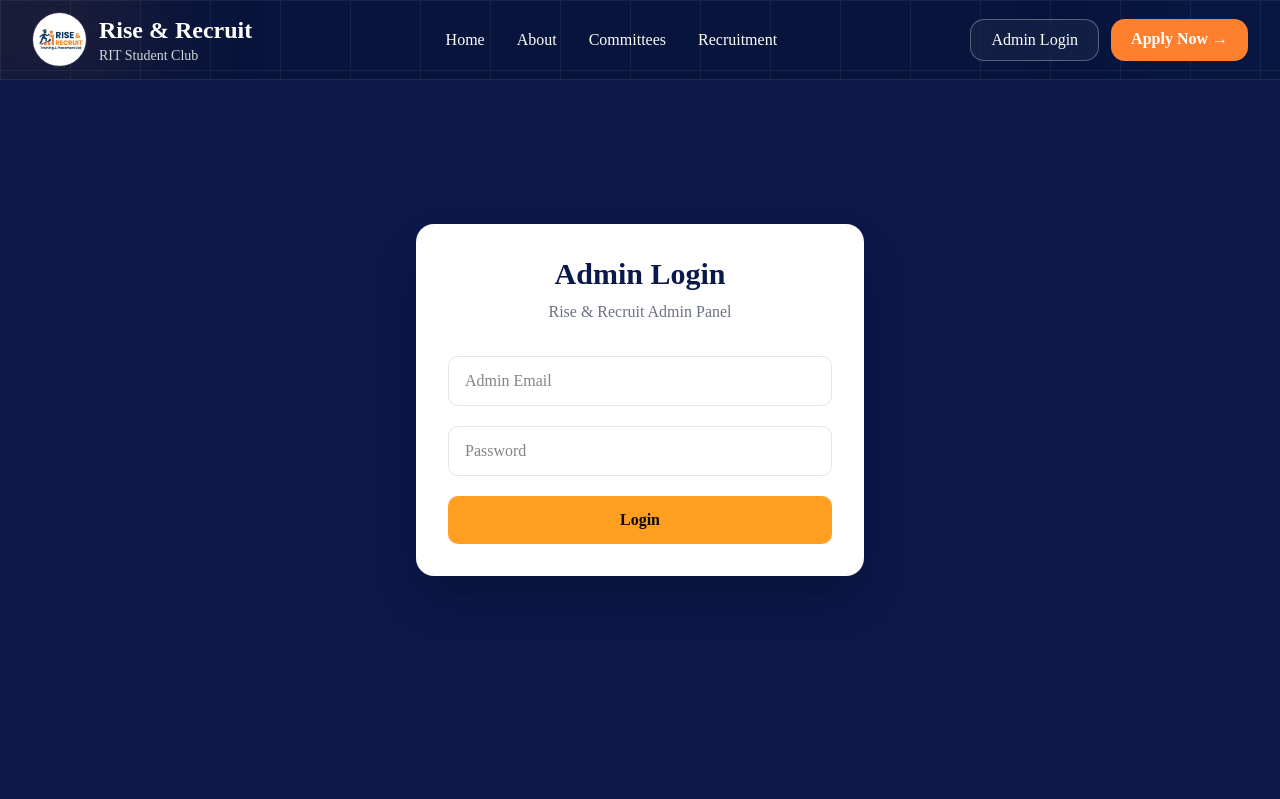
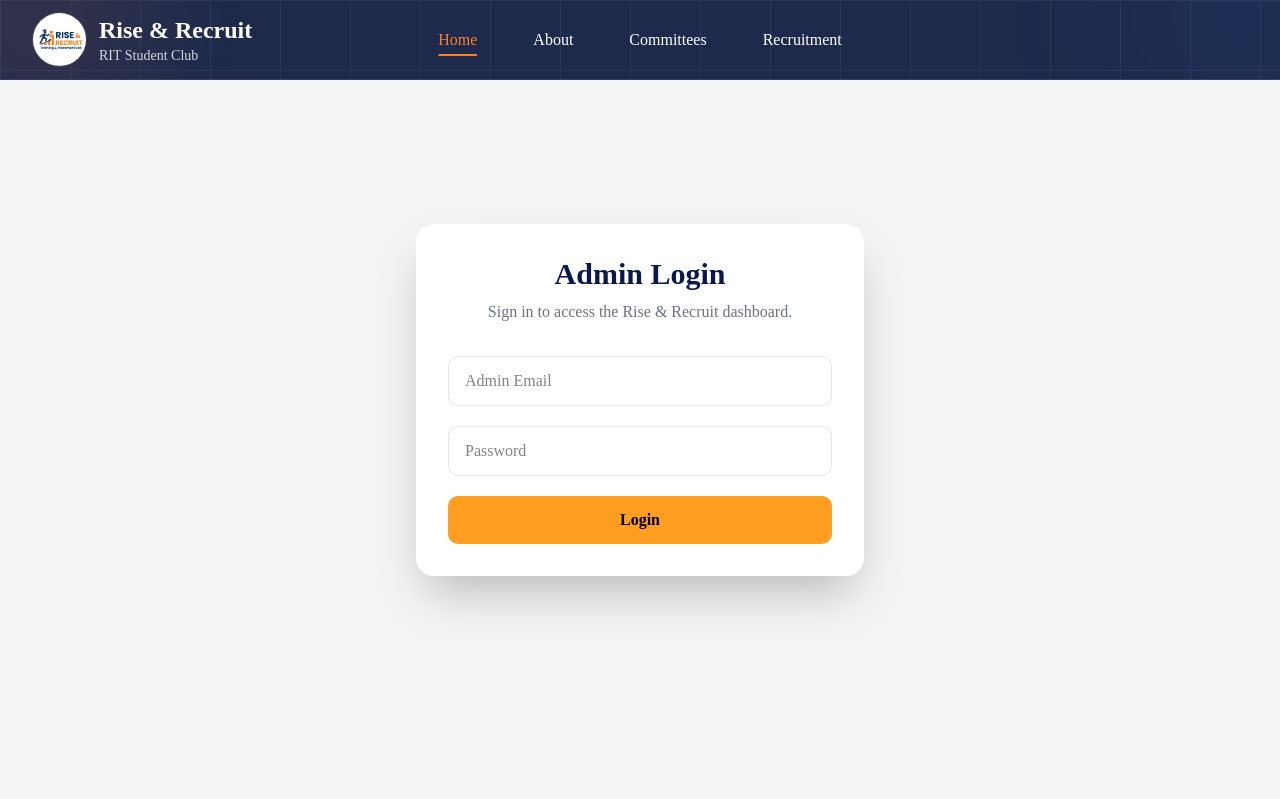
Before and after one commit to Sharayu-345/recruitment, a Next.js app: page /admin/login in a window 1280 px wide. Shown: the top 799 px of the page. Built offline with nearby package versions, Linux system fonts and the light colour scheme.

Commit message:
Update Hero, About, Committee, Recruitment, Footer, Navbar with matching bg/grid and 3D hover effects

```diff
--- a/app/admin/login/page.tsx
+++ b/app/admin/login/page.tsx
@@ -3,63 +3,60 @@
 import { useState } from "react";
 import { useRouter } from "next/navigation";
 
-export default function AdminLogin() {
+export default function AdminLoginPage() {
   const router = useRouter();
 
   const [email, setEmail] = useState("");
   const [password, setPassword] = useState("");
+  const [error, setError] = useState("");
+  const [loading, setLoading] = useState(false);
 
-  const handleLogin = async (e: React.FormEvent) => {
+  const handleSubmit = async (e: React.FormEvent) => {
     e.preventDefault();
+    setError("");
+    setLoading(true);
 
     try {
       const res = await fetch("/api/admin-login", {
         method: "POST",
-        headers: {
-          "Content-Type": "application/json",
-        },
-        body: JSON.stringify({
-          email,
-          password,
-        }),
+        headers: { "Content-Type": "application/json" },
+        body: JSON.stringify({ email, password }),
       });
 
       const data = await res.json();
 
       if (data.success) {
-        localStorage.setItem("admin", "true");
         router.push("/admin/dashboard");
       } else {
-        alert("Invalid Email or Password");
+        setError(data.message || "Invalid credentials");
       }
-
-    } catch (error) {
-      console.error(error);
-      alert("Something went wrong");
+    } catch (err) {
+      console.error(err);
+      setError("Something went wrong. Please try again.");
+    } finally {
+      setLoading(false);
     }
   };
 
   return (
-    <div className="min-h-screen bg-[#0B1849] flex items-center justify-center px-6">
+    <div className="min-h-screen flex items-center justify-center bg-gray-100 px-4">
       <div className="w-full max-w-md bg-white rounded-2xl shadow-2xl p-8">
-
         <h1 className="text-3xl font-bold text-center text-[#0B1849]">
           Admin Login
         </h1>
 
         <p className="text-center text-gray-500 mt-2 mb-8">
-          Rise & Recruit Admin Panel
+          Sign in to access the Rise & Recruit dashboard.
         </p>
 
-        <form onSubmit={handleLogin} className="space-y-5">
-
+        <form onSubmit={handleSubmit} className="space-y-5">
           <input
             type="email"
             placeholder="Admin Email"
             required
             value={email}
             onChange={(e) => setEmail(e.target.value)}
-            className="w-full border rounded-lg px-4 py-3 focus:ring-2 focus:ring-[#FF9E20] outline-none"
+            className="w-full border rounded-lg px-4 py-3 outline-none focus:ring-2 focus:ring-[#FF9E20]"
           />
 
           <input
@@ -68,18 +65,21 @@ export default function AdminLogin() {
             required
             value={password}
             onChange={(e) => setPassword(e.target.value)}
-            className="w-full border rounded-lg px-4 py-3 focus:ring-2 focus:ring-[#FF9E20] outline-none"
+            className="w-full border rounded-lg px-4 py-3 outline-none focus:ring-2 focus:ring-[#FF9E20]"
           />
+
+          {error && (
+            <p className="text-red-600 text-sm text-center">{error}</p>
+          )}
 
           <button
             type="submit"
-            className="w-full bg-[#FF9E20] hover:bg-orange-500 transition py-3 rounded-lg font-semibold"
+            disabled={loading}
+            className="w-full bg-[#FF9E20] hover:bg-orange-500 transition text-black font-semibold py-3 rounded-lg disabled:opacity-60"
           >
-            Login
+            {loading ? "Logging in..." : "Login"}
           </button>
-
         </form>
-
       </div>
     </div>
   );
--- a/app/api/admin-login/route.ts
+++ b/app/api/admin-login/route.ts
@@ -1,4 +1,7 @@
 import { NextResponse } from "next/server";
+import jwt from "jsonwebtoken";
+
+const JWT_SECRET = process.env.ADMIN_JWT_SECRET as string;
 
 export async function POST(req: Request) {
   try {
@@ -8,10 +11,26 @@ export async function POST(req: Request) {
       email === process.env.ADMIN_EMAIL &&
       password === process.env.ADMIN_PASSWORD
     ) {
-      return NextResponse.json({
+      const token = jwt.sign(
+        { role: "admin", email },
+        JWT_SECRET,
+        { expiresIn: "8h" }
+      );
+
+      const response = NextResponse.json({
         success: true,
         message: "Login successful",
       });
+
+      response.cookies.set("admin_session", token, {
+        httpOnly: true,
+        secure: process.env.NODE_ENV === "production",
+        sameSite: "lax",
+        path: "/",
+        maxAge: 60 * 60 * 8, // 8 hours, matches JWT expiry
+      });
+
+      return response;
     }
 
     return NextResponse.json(
@@ -21,7 +40,6 @@ export async function POST(req: Request) {
       },
       { status: 401 }
     );
-
   } catch (error) {
     console.error(error);
 
--- /dev/null
+++ b/app/api/admin-logout/route.ts
@@ -0,0 +1,15 @@
+import { NextResponse } from "next/server";
+
+export async function POST() {
+  const response = NextResponse.json({ success: true });
+
+  response.cookies.set("admin_session", "", {
+    httpOnly: true,
+    secure: process.env.NODE_ENV === "production",
+    sameSite: "lax",
+    path: "/",
+    maxAge: 0,
+  });
+
+  return response;
+}
--- a/components/Navbar.tsx
+++ b/components/Navbar.tsx
@@ -2,6 +2,7 @@
 
 import Image from "next/image";
 import Link from "next/link";
+import { useEffect, useState } from "react";
 
 const navLinks = [
   { name: "Home", href: "/" },
@@ -11,6 +12,34 @@ const navLinks = [
 ];
 
 export default function Navbar() {
+  const [activeLink, setActiveLink] = useState("Home");
+
+  useEffect(() => {
+    const handleScroll = () => {
+      const scrollPos = window.scrollY + 160; // offset for fixed navbar height
+
+      let current = "Home";
+
+      for (const link of navLinks) {
+        if (link.href === "/") continue;
+
+        const id = link.href.replace("/#", "");
+        const el = document.getElementById(id);
+
+        if (el && el.offsetTop <= scrollPos) {
+          current = link.name;
+        }
+      }
+
+      setActiveLink(current);
+    };
+
+    handleScroll();
+
+    window.addEventListener("scroll", handleScroll);
+    return () => window.removeEventListener("scroll", handleScroll);
+  }, []);
+
   return (
     <header className="fixed top-0 z-50 w-full overflow-hidden bg-[#07153A]/90 backdrop-blur-lg border-b border-white/10">
       {/* ================= BACKGROUND GLOW (Same Theme as About) ================= */}
@@ -67,69 +96,50 @@ export default function Navbar() {
           </div>
         </Link>
 
-        {/* Navigation */}
-        <div className="hidden md:flex items-center gap-8">
-          {navLinks.map((item) => (
+        {/* Navigation — centered in the navbar */}
+        <div className="hidden md:flex items-center gap-14 md:absolute md:left-1/2 md:-translate-x-1/2">
+          {navLinks.map((item) => {
+            const isActive = activeLink === item.name;
+
+            return (
               <Link
                 key={item.name}
                 href={item.href}
-              className="group relative text-white transition duration-300 hover:text-[#FE7F2D] hover:-translate-y-0.5"
+                className={`
+                group relative transition duration-300 hover:-translate-y-0.5
+                ${isActive ? "text-[#FE7F2D]" : "text-white hover:text-[#FE7F2D]"}
+                `}
               >
                 {item.name}
-              <span className="absolute -bottom-1 left-0 h-[2px] w-0 rounded-full bg-[#FE7F2D] transition-all duration-300 group-hover:w-full" />
+                <span
+                  className={`
+                  absolute -bottom-1 left-0 h-[2px] rounded-full bg-[#FE7F2D] transition-all duration-300
+                  ${isActive ? "w-full" : "w-0 group-hover:w-full"}
+                  `}
+                />
               </Link>
-          ))}
+            );
+          })}
         </div>
 
-        {/* Buttons */}
-        <div className="flex w-full md:w-auto gap-3">
+        {/* Mobile Navigation */}
+        <div className="flex md:hidden items-center gap-9 flex-wrap justify-center">
+          {navLinks.map((item) => {
+            const isActive = activeLink === item.name;
+
+            return (
               <Link
-            href="/admin/login"
-            className="
-            flex-1 md:flex-none
-            rounded-xl
-            border
-            border-white/30
-            bg-white/5
-            px-5
-            py-2
-            text-center
-            text-white
-            backdrop-blur
-            transition-all
-            duration-300
-            hover:-translate-y-0.5
-            hover:border-[#FE7F2D]/50
-            hover:bg-white/10
-            hover:shadow-[0_10px_25px_rgba(0,0,0,.25)]
-            active:translate-y-0
-            "
+                key={item.name}
+                href={item.href}
+                className={`
+                text-sm transition duration-300
+                ${isActive ? "text-[#FE7F2D] font-semibold" : "text-white/80 hover:text-[#FE7F2D]"}
+                `}
               >
-            Admin Login
+                {item.name}
               </Link>
-
-          <Link
-            href="/#recruitment"
-            className="
-            flex-1 md:flex-none
-            rounded-xl
-            px-5
-            py-2
-            text-center
-            font-semibold
-            text-white
-            bg-[#FE7F2D]
-            transition-all
-            duration-300
-            hover:-translate-y-0.5
-            hover:bg-orange-500
-            hover:shadow-[0_15px_35px_rgba(254,127,45,.4)]
-            active:translate-y-0
-            active:shadow-none
-            "
-          >
-            Apply Now →
-          </Link>
+            );
+          })}
         </div>
       </nav>
     </header>
--- /dev/null
+++ b/middleware.ts
@@ -0,0 +1,36 @@
+import { NextRequest, NextResponse } from "next/server";
+import jwt from "jsonwebtoken";
+
+const JWT_SECRET = process.env.ADMIN_JWT_SECRET as string;
+
+export function middleware(req: NextRequest) {
+  const { pathname } = req.nextUrl;
+
+  // Only guard the dashboard (and anything else under /admin except /admin/login)
+  const isProtectedAdminRoute =
+    pathname.startsWith("/admin") && pathname !== "/admin/login";
+
+  if (!isProtectedAdminRoute) {
+    return NextResponse.next();
+  }
+
+  const token = req.cookies.get("admin_session")?.value;
+
+  if (!token) {
+    return NextResponse.redirect(new URL("/admin/login", req.url));
+  }
+
+  try {
+    jwt.verify(token, JWT_SECRET);
+    return NextResponse.next();
+  } catch (err) {
+    // Invalid or expired token
+    const response = NextResponse.redirect(new URL("/admin/login", req.url));
+    response.cookies.set("admin_session", "", { maxAge: 0, path: "/" });
+    return response;
+  }
+}
+
+export const config = {
+  matcher: ["/admin/:path*"],
+};
--- a/package.json
+++ b/package.json
@@ -12,6 +12,7 @@
     "@base-ui/react": "^1.6.0",
     "class-variance-authority": "^0.7.1",
     "clsx": "^2.1.1",
+    "jsonwebtoken": "^9.0.3",
     "lucide-react": "^1.23.0",
     "mongoose": "^8.24.1",
     "next": "16.2.10",
@@ -24,6 +25,7 @@
   },
   "devDependencies": {
     "@tailwindcss/postcss": "^4",
+    "@types/jsonwebtoken": "^9.0.10",
     "@types/node": "^20",
     "@types/react": "^19",
     "@types/react-dom": "^19",
```
Also changed, not shown: components/About.tsx (+1 -35 lines), 1 other file (tests, documents, lock files or other folders). Lines whose indentation alone changed are shown as unchanged.
